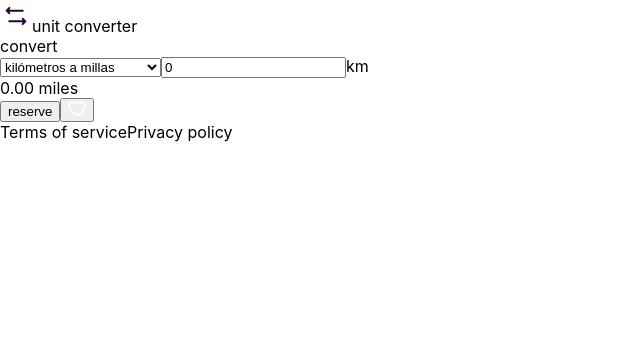
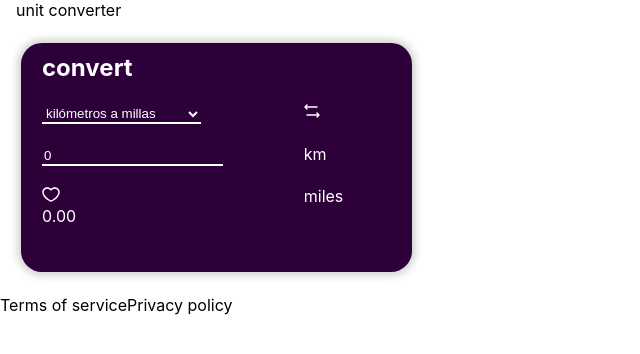
Before and after one commit to ivvasel/pruebaOxygen, a React (Create React App) app in the folder app1/: page / in a window 1280 px wide. Shown: the top 354 px of the page, without its empty margins (0-640 px from the left). Built offline with nearby package versions, Linux system fonts and the light colour scheme; the HTML template or start-up script is replaced by a standard one.

Commit message:
Diseño card a falta de detalles

```diff
--- a/app1/src/App.css
+++ b/app1/src/App.css
@@ -2,37 +2,57 @@
   text-align: center;
 }
 
-.App-logo {
-  height: 40vmin;
-  pointer-events: none;
+.container-wrap{
+  padding: 23px 21px;
 }
 
-@media (prefers-reduced-motion: no-preference) {
-  .App-logo {
-    animation: App-logo-spin infinite 20s linear;
-  }
+.card{
+  display: flex;
+  flex-direction: column;
+
+  max-width: 349px;
+  min-height: 209px;
+
+  color: #FFFFFF;
+  background-color: #2E0039;
+  box-shadow: 0px 0px 8px 3px rgba(0, 0, 0, 0.2);
+
+  border-radius: 21px;
+  padding: 10px 21px;
+
+;
 }
 
-.App-header {
-  background-color: #282c34;
-  min-height: 100vh;
-  display: flex;
-  flex-direction: column;
-  align-items: center;
-  justify-content: center;
-  font-size: calc(10px + 2vmin);
-  color: white;
+.grid-container{
+  display: grid;
+  grid-template-columns: 3fr 1fr;
+  row-gap: 20px;
+}
+.grid-header{
+  grid-column: 1/3;
+  font-size: 24px;
+  font-weight: bolder;
+
+}
+.grid-item{
+  grid-column: 1/2;
+
+}
+.cardText {
+  color:#FFFFFF;
+  background-color: transparent;
+
+  border-bottom: 2px solid #FFFFFF;
+  border-top:0;
+  border-left:0;
+  border-right:0;
 }
 
-.App-link {
-  color: #61dafb;
+input:focus{
+  outline: none;
 }
 
-@keyframes App-logo-spin {
-  from {
-    transform: rotate(0deg);
-  }
-  to {
-    transform: rotate(360deg);
-  }
+select:focus{
+  background-color: #2E0039;
+  outline: none;
 }
--- a/app1/src/components/Converter.js
+++ b/app1/src/components/Converter.js
@@ -1,8 +1,10 @@
 import React, { useState, useEffect } from "react";
 import Save from "./icons/Save";
+import Logo from "./icons/Logo";
 import { conversiones } from "../utils/conversiones";
 import useLocalStorage from "../hooks/useLocalStorage";
 import ListFavs from "./ListFavs";
+import "../App.css";
 
 export default function Converter() {
   const [conversion, setConversion] = useState(conversiones[0]);
@@ -70,25 +72,38 @@ export default function Converter() {
 
   return (
     <div name="converter">
-      <div name="header-converter">convert</div>
-      <div name="body-converter">
+      <div name="card" className="card">
+        <div name="body-card" className="grid-container">
+        <div name="header-card" className="grid-header">convert</div>
           <div>
-          <select onChange={(e) => handleChangeSelect(e.target.value)}>
+            <select
+              className="cardText"
+              onChange={(e) => handleChangeSelect(e.target.value)}>
               {conversiones.map((item) => (
                 <option value={item.value}>{item.name}</option>
               ))}
             </select>
+          </div>
+          <div>
+            <div onClick={handleReverse}><Logo/></div>
+          </div>
+          <div>
             <input
               name="toConvert"
+              className="cardText"
               value={inputUnit}
               onChange={(e) => setInputUnit(e.target.value)}></input>
-          {conversion.from}
           </div>
-        <div>{`${result} ${conversion.to}`}</div>
-        <button onClick={handleReverse}>reserve</button>
-        <button onClick={() => hanldeSave()}>
+          <div>{conversion.from}</div>
+
+          <div>
+            <div onClick={() => hanldeSave()}>
               <Save />
-        </button>
+            </div>
+            <div>{`${result}`}</div>
+          </div>
+          <div>{`${conversion.to}`}</div>
+        </div>
       </div>
       <ListFavs saved={saved} setSaved={setSaved} />
     </div>
--- a/app1/src/components/Wrap.js
+++ b/app1/src/components/Wrap.js
@@ -1,10 +1,11 @@
 import React from "react";
 import Converter from "./Converter";
-import Saved from "./ListFavs";
+import "../App.css";
+
 
 export default function Wrap() {
   return (
-    <div>
+    <div className="container-wrap">
       <Converter />
     </div>
   );
--- a/app1/src/components/icons/Logo.js
+++ b/app1/src/components/icons/Logo.js
@@ -4,18 +4,18 @@ export default function logo() {
   return (
     <>
       <svg
-        width="32"
-        height="32"
-        viewBox="0 0 32 32"
+        width="16"
+        height="14"
+        viewBox="0 0 16 14"
         fill="none"
         xmlns="http://www.w3.org/2000/svg">
         <path
-          d="M10.0404 8.70711C10.431 8.31658 10.431 7.68342 10.0404 7.29289C9.64992 6.90237 9.01676 6.90237 8.62623 7.29289L5.95956 9.95956C5.56904 10.3501 5.56904 10.9832 5.95956 11.3738L8.62623 14.0404C9.01676 14.431 9.64992 14.431 10.0404 14.0404C10.431 13.6499 10.431 13.0168 10.0404 12.6262L9.08089 11.6667H22.6667C23.219 11.6667 23.6667 11.219 23.6667 10.6667C23.6667 10.1144 23.219 9.66667 22.6667 9.66667H9.08089L10.0404 8.70711Z"
-          fill="#2E0039"
+          d="M3.53033 1.53033C3.82322 1.23744 3.82322 0.762563 3.53033 0.46967C3.23744 0.176777 2.76256 0.176777 2.46967 0.46967L0.46967 2.46967C0.176777 2.76256 0.176777 3.23744 0.46967 3.53033L2.46967 5.53033C2.76256 5.82322 3.23744 5.82322 3.53033 5.53033C3.82322 5.23744 3.82322 4.76256 3.53033 4.46967L2.81066 3.75H13C13.4142 3.75 13.75 3.41421 13.75 3C13.75 2.58579 13.4142 2.25 13 2.25H2.81066L3.53033 1.53033Z"
+          fill="white"
         />
         <path
-          d="M21.9596 17.9596C21.569 18.3501 21.569 18.9832 21.9596 19.3738L22.9191 20.3333H9.33334C8.78105 20.3333 8.33334 20.781 8.33334 21.3333C8.33334 21.8856 8.78105 22.3333 9.33334 22.3333H22.9191L21.9596 23.2929C21.569 23.6834 21.569 24.3166 21.9596 24.7071C22.3501 25.0976 22.9833 25.0976 23.3738 24.7071L26.0404 22.0404C26.431 21.6499 26.431 21.0168 26.0404 20.6262L23.3738 17.9596C22.9833 17.569 22.3501 17.569 21.9596 17.9596Z"
-          fill="#2E0039"
+          d="M12.4697 8.46967C12.1768 8.76256 12.1768 9.23744 12.4697 9.53033L13.1893 10.25H3C2.58579 10.25 2.25 10.5858 2.25 11C2.25 11.4142 2.58579 11.75 3 11.75H13.1893L12.4697 12.4697C12.1768 12.7626 12.1768 13.2374 12.4697 13.5303C12.7626 13.8232 13.2374 13.8232 13.5303 13.5303L15.5303 11.5303C15.8232 11.2374 15.8232 10.7626 15.5303 10.4697L13.5303 8.46967C13.2374 8.17678 12.7626 8.17678 12.4697 8.46967Z"
+          fill="white"
         />
       </svg>
     </>
```
Lines whose indentation alone changed are shown as unchanged.
